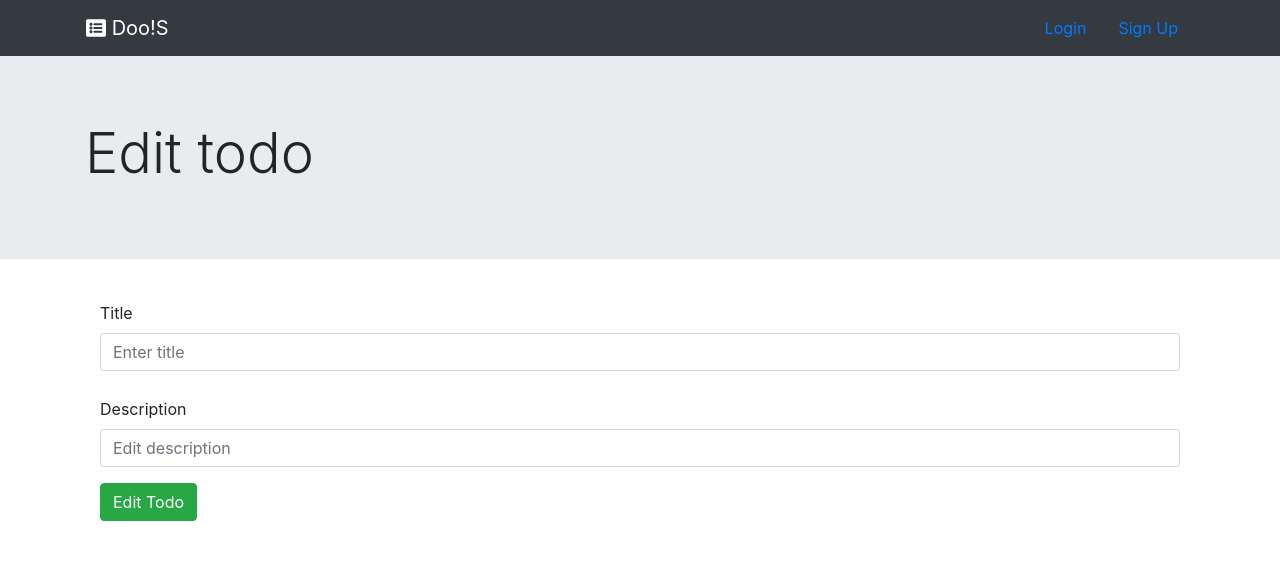
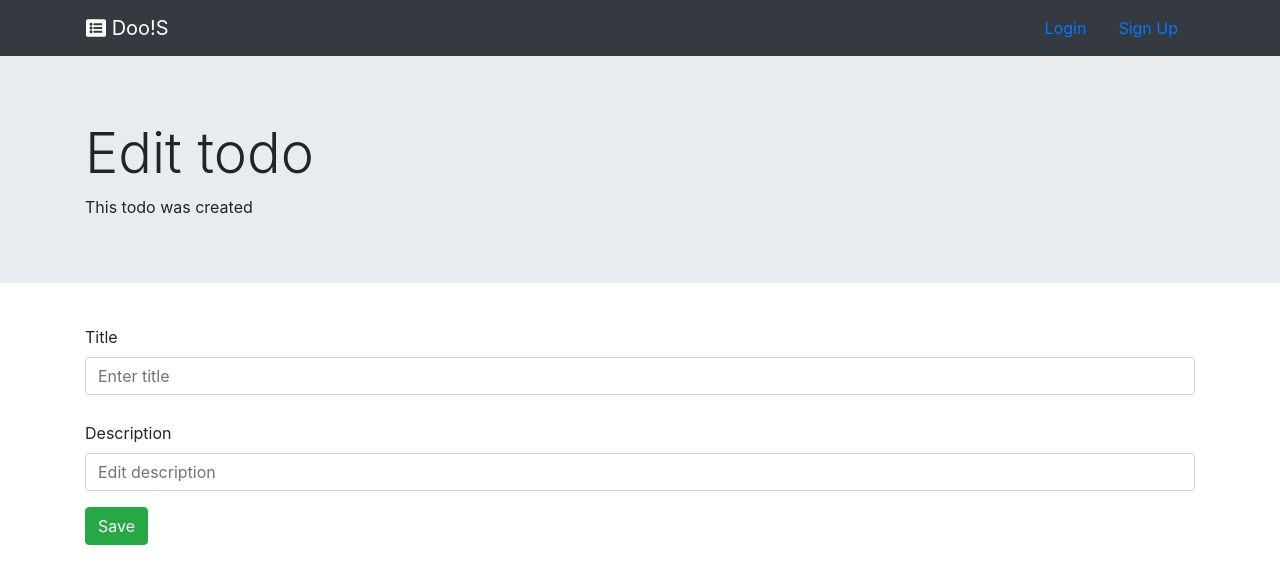
Before and after one commit to 1dagranholm/u11-fullstack-js, a React (Create React App) app in the folder app/: page /edit-todo/1 in a window 1280 px wide. Shown: the top 584 px of the page. Built offline with nearby package versions, Linux system fonts and the light colour scheme; no server answers.

Commit message:
Fix design on my-todos and edit-todo (for user)

```diff
--- a/app/src/components/todo/EditTodo.tsx
+++ b/app/src/components/todo/EditTodo.tsx
@@ -1,6 +1,7 @@
 import * as React from "react";
 import { RouteComponentProps, withRouter } from "react-router-dom";
 import axios from "axios";
+import { formatTimestamp } from "../../helper";
 
 export interface IValues {
     [key: string]: any;
@@ -59,17 +60,24 @@ class EditTodo extends React.Component<RouteComponentProps<any>, IFormState> {
                         <div>
                         <div className="jumbotron jumbotron-fluid">
                             <div className="container">
+                                <div className="row">
+                                    <div className="col-12">
                                         <h1 className="display-4">Edit todo</h1>
+                                        <span> This todo was created <strong>{formatTimestamp(this.state.todo.createdAt)}</strong></span>
+                                    </div>
+                                </div>
                             </div>
                         </div>
                         <div className="container">
+                            <div className="row">
                                 {submitSuccess && (
-                                    <div className="alert alert-info" role="alert">
-                                        Todo details has been edited successfully{" "}
+                                    <div className="alert alert-success fade show h6" role="alert">
+                                        <strong>Well done!</strong> Your todo has been updated.
                                     </div>
                                 )}
+                                    <div className="col-12">
                                         <form id={"create-post-form"} onSubmit={this.processFormSubmission} noValidate={true}>
-                                    <div className="form-group col-md-12">
+                                            <div className="form-group">
                                                 <label htmlFor="title"> Title </label>
                                                 <input
                                                     type="text"
@@ -81,7 +89,7 @@ class EditTodo extends React.Component<RouteComponentProps<any>, IFormState> {
                                                     placeholder="Enter title"
                                                 />
                                             </div>
-                                    <div className="form-group col-md-12">
+                                            <div className="form-group">
                                                 <label htmlFor="description"> Description </label>
                                                 <input
                                                     type="text"
@@ -93,13 +101,14 @@ class EditTodo extends React.Component<RouteComponentProps<any>, IFormState> {
                                                     placeholder="Edit description"
                                                 />
                                             </div>
-                                    <div className="form-group col-md-4 pull-right">
+                                            <div className="form-group pull-right">
                                                 <button className="btn btn-success" type="submit">
-                                            Edit Todo{" "}
-                                        </button>
+                                                    Save                                                </button>
                                                 {loading && <span className="fa fa-circle-o-notch fa-spin" />}
                                             </div>
                                         </form>
+                                    </div>
+                                </div>
                             </div>
                         </div>
                     </div>
--- a/app/src/components/todo/UserMyTodos.tsx
+++ b/app/src/components/todo/UserMyTodos.tsx
@@ -176,7 +176,7 @@ class UserMyTodos extends React.Component<RouteComponentProps, IFormState> {
                                         aria-label="Search box"
                                     />
                                     <div className="input-group-append">
-                                    <button className="btn btn-secondary" type="submit">Search</button>
+                                        <button className="btn btn-secondary" type="submit"><FontAwesomeIcon className="mr-1" icon={faSearch} />Search</button>
                                         {loading && <FontAwesomeIcon className="text-success" icon={faSpinner} />}
                                     </div>
                                 </div>
@@ -215,9 +215,14 @@ class UserMyTodos extends React.Component<RouteComponentProps, IFormState> {
                                     !todo.deletedAt && todo.completedAt && (
                                         <React.Fragment key={todo._id}>
                                             <li className="list-group-item list-group-item-success d-flex justify-content-between align-items-center">
+                                                <span className="d-flex">
+                                                    <button type="button" className="btn btn-sm btn-primary mr-3" onClick={() => this.activateTodo(todo._id)}><FontAwesomeIcon className="text-light" icon={faUndoAlt} /></button>
+                                                        <div className="d-flex flex-column">
                                                             <span>
-                                                    <button type="button" className="btn btn-sm btn-primary mr-3" onClick={() => this.activateTodo(todo._id)}><FontAwesomeIcon className="text-light" icon={faUndoAlt} /></button>
-                                                    {todo.title} <span className="badge badge-pill badge-success ml-2">Done</span>
+                                                                {todo.title} <span className="badge badge-pill badge-success ml-2 mb-2">Done: {formatTimestamp(todo.completedAt)}</span>
+                                                            </span>
+                                                            <span className="small text-secondary">{todo.description}</span>
+                                                        </div>
                                                 </span>
                                                 <span>
                                                     <button type="button" className="btn btn-sm btn-outline-dark" onClick={() => this.deleteTodo(todo._id)}><FontAwesomeIcon icon={faTrashAlt} /></button>
```
Lines whose indentation alone changed are shown as unchanged.
